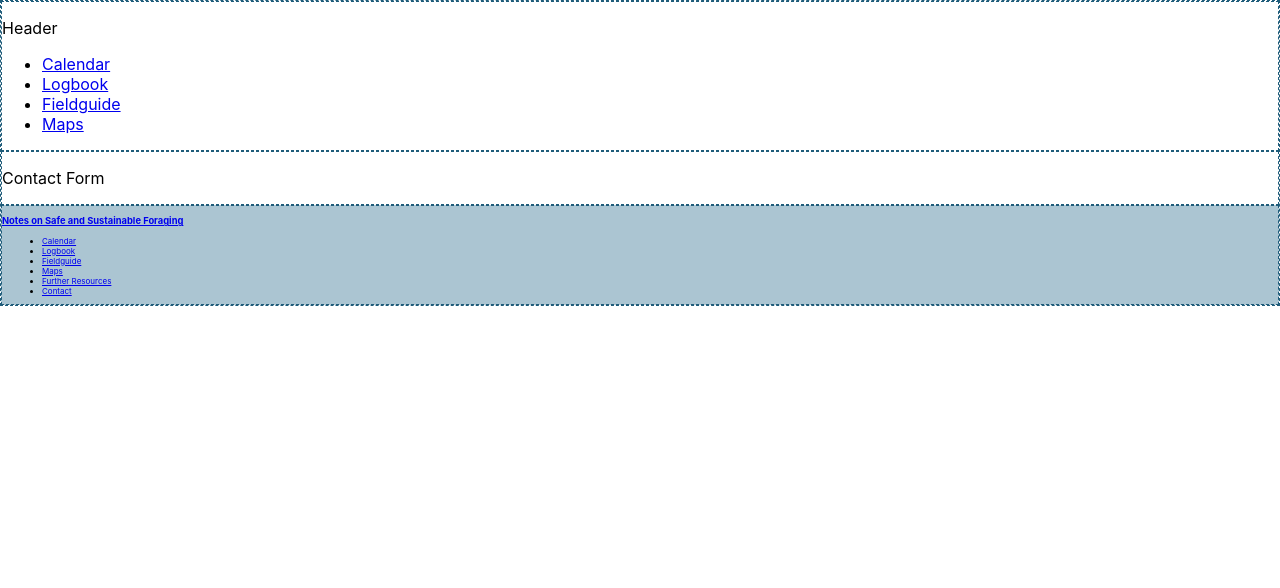
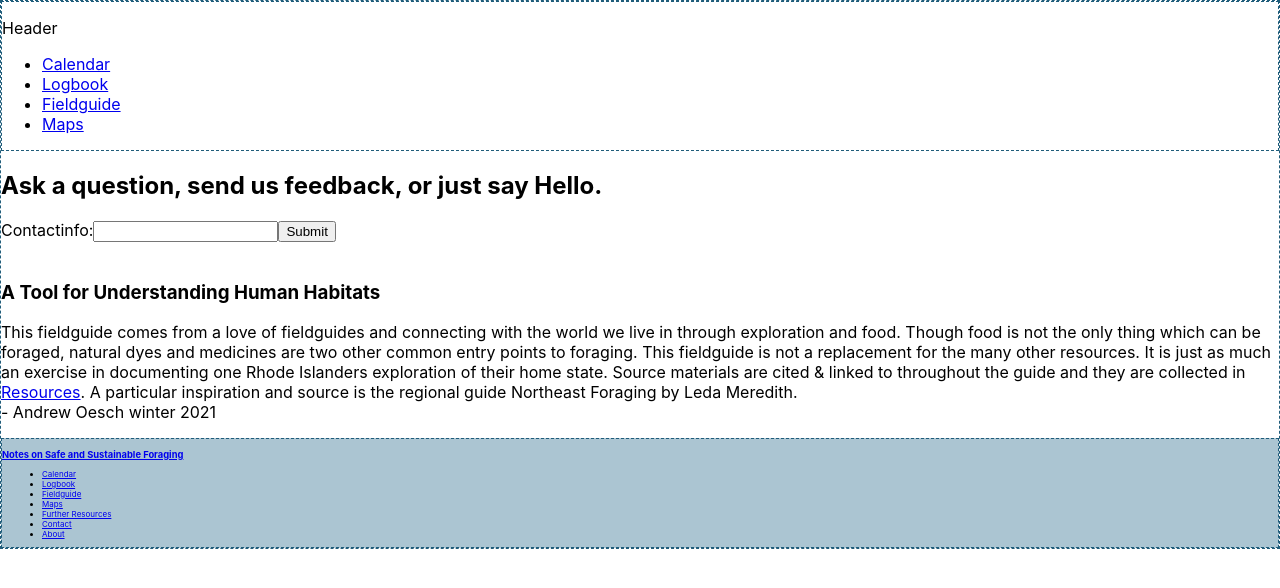
Before and after one commit to Cuckoo-Clock/forageCalendar-React, a React (Create React App) app: page /contact in a window 1280 px wide. Shown: the top 588 px of the page. Built offline with nearby package versions, Linux system fonts and the light colour scheme.

Commit message:
continued to flush out the flow

```diff
--- a/src/App.js
+++ b/src/App.js
@@ -1,70 +1,70 @@
+import "./App.css";
+import {
+  BrowserRouter as Router,
+  Switch,
+  Route,
+  Redirect,
+} from "react-router-dom";
+import React, { Component, useState } from "react";
 
-import './App.css';
-import { BrowserRouter as Router, Switch, Route, Redirect } from "react-router-dom";
-import React, { Component, useState } from 'react';
-
-import Header from './components/Header';
+import Header from "./components/Header";
 import Footer from "./components/Footer";
 import Calendar from "./components/Calendar";
 import Logbook from "./components/Logbook";
 import Fieldguide from "./components/Fieldguide";
 import Maps from "./components/Maps";
-import Resources from './components/Reources';
+import Resources from "./components/Reources";
 import Lost from "./components/Lost";
 import Contact from "./components/Contact";
-import FieldguideEntry from './components/FieldguideEntry';
+import FieldguideEntry from "./components/FieldguideEntry";
 import Safepractices from "./components/Safepractices";
 
 import { mushrooms } from "./shared/mushroomIndex";
-
-
+import Backend from "./components/Backend";
 
 //bring the mushrooms into state at this level.
 
-
-
-class App extends Component{
-  constructor(props){
-    super(props)
-    this.state= {mushrooms: mushrooms}
+class App extends Component {
+  constructor(props) {
+    super(props);
+    this.state = { mushrooms: mushrooms };
   }
 
-
-
- render(){
-  const FieldguidePage = ({match}) => {
-    return(
-
+  render() {
+    const FieldguidePage = ({ match }) => {
+      return (
         <FieldguideEntry
-      specimen={this.state.mushrooms.filter(mushroom => mushroom.binomial.toLowerCase().replace(/\s/g, '-') === match.params.binomial)[0] }
+          specimen={
+            this.state.mushrooms.filter(
+              (mushroom) =>
+                mushroom.binomial.toLowerCase().replace(/\s/g, "-") ===
+                match.params.binomial
+            )[0]
+          }
         />
-    )
-
-  }
+      );
+    };
 
     return (
-
       <Router>
-
         <Header />
         <Switch>
-        <Route path="/calendar" component={Calendar}/>
-          <Route  exact path ="/fieldguide/" component={Fieldguide}/>
-          <Route path='/fieldguide/:binomial' component={FieldguidePage} />
-          <Route path='/safepractices' component={Safepractices}/>
-          <Route path="/logbook" component={Logbook}/>
-          <Route path="/maps" component={Maps}/>
-          <Route path="/resources" component={Resources}/>
-          <Route path="/contact" component={Contact}/>
-          <Route path='/lost-in-the-Fieldguide' component={Lost} />
-
-          <Redirect to='/lost-in-the-Fieldguide'/>
+          <Route path="/calendar" component={Calendar} />
+          <Route exact path="/fieldguide/" component={Fieldguide} />
+          <Route path="/fieldguide/:binomial" component={FieldguidePage} />
+          <Route path="/safepractices" component={Safepractices} />
+          <Route path="/logbook" component={Logbook} />
+          <Route path="/maps" component={Maps} />
+          <Route path="/resources" component={Resources} />
+          <Route path="/contact" component={Contact} />
+          <Route path="/lost-in-the-Fieldguide" component={Lost} />
+          <Route path="/backend" component={Backend} />{" "}
+          {/*should perhaps set state to get rid of header and footer*/}
+          <Redirect to="/lost-in-the-Fieldguide" />
         </Switch>
 
-
-        <Footer className="footer"/>
+        <Footer className="footer" />
       </Router>
-
     );
   }
 }
--- a/src/components/Contact.jsx
+++ b/src/components/Contact.jsx
@@ -1,9 +1,75 @@
-import React from "react";
+import React, { Component } from "react";
+import { Link } from "react-router-dom";
 
-export default function Contact(){
-    return(
-        <div>
-            <p>Contact Form</p>
-        </div>
+//use this in the logbook as well.
+export class ContactForm extends Component {
+  constructor(props) {
+    super(props);
+    this.state = {
+      value: "",
+    };
+    this.handleChange = this.handleChange.bind(this);
+    this.handleSubmit = this.handleSubmit.bind(this);
+  }
+
+  //   these could easily be redone with statehooks
+
+  handleChange(ev) {
+    this.setState({ value: ev.target.value });
+  }
+  handleSubmit(ev) {
+    alert(`contact form biz:${this.state.value}`);
+    ev.preventDefault();
+  }
+
+  render() {
+    return (
+      <>
+        <form onSubmit={this.handleSubmit}>
+          <label htmlFor="ContactInfo">
+            Contactinfo:
+            <input
+              type="text"
+              name="ContactInfo"
+              value={this.state.value}
+              onChange={this.handleChange}
+            />
+          </label>
+          <input type="submit" value="Submit" />
+        </form>
+      </>
     );
+  }
 }
+
+function About() {
+  return (
+    <article>
+      <h3>A Tool for Understanding Human Habitats</h3>
+      <p>
+        This fieldguide comes from a love of fieldguides and connecting with the
+        world we live in through exploration and food. Though food is not the
+        only thing which can be foraged, natural dyes and medicines are two
+        other common entry points to foraging. This fieldguide is not a
+        replacement for the many other resources. It is just as much an exercise
+        in documenting one Rhode Islanders exploration of their home state.
+        Source materials are cited & linked to throughout the guide and they are
+        collected in <Link to="/resources">Resources</Link>. A particular
+        inspiration and source is the regional guide Northeast Foraging by Leda
+        Meredith.
+        <br /> - Andrew Oesch winter 2021
+      </p>
+    </article>
+  );
+}
+
+export default function Contact() {
+  return (
+    <>
+      <h2>Ask a question, send us feedback, or just say Hello.</h2>
+      <ContactForm />
+      <br />
+      <About />
+    </>
+  );
+}
--- a/src/components/Fieldguide.jsx
+++ b/src/components/Fieldguide.jsx
@@ -4,16 +4,21 @@ import { mushrooms } from "../shared/mushroomIndex";
 import { BrowserRouter as Router, Switch, Route, Link } from "react-router-dom";
 import BinomialEntry from "./FieldguideEntry";
 
-function MushroomRouter({mushrooms}) {
+function MushroomRouter({ mushrooms }) {
+  const fieldguide = mushrooms.map((mushroom) => {
+    let id = mushroom.binomial.toLowerCase().replace(/\s/g, "-");
 
-    const fieldguide = mushrooms.map( mushroom => {
-        let id = mushroom.binomial.toLowerCase().replace(/\s/g, '-');
-
-        return(
+    return (
       <>
-            <Link onClick={()=>{console.log(id)}} key={id} to={`/fieldguide/${id}`}>
-            <div className="fieldguide-item" >
-                <img src={mushroom.photo} alt={mushroom.binomial}/>
+        <Link
+          onClick={() => {
+            console.log(id);
+          }}
+          key={id}
+          to={`/fieldguide/${id}`}
+        >
+          <div className="fieldguide-item">
+            <img src={mushroom.photo} alt={mushroom.binomial} />
             <p>{mushroom.names}</p>
             <p>{mushroom.binomial}</p>
           </div>
@@ -21,19 +26,15 @@ function MushroomRouter({mushrooms}) {
       </>
     );
   });
-    return(
-    <>
-    {fieldguide}
-    </>
-    );
+  return <>{fieldguide}</>;
 }
 
-export default function Fieldguide(){
-    return(
+export default function Fieldguide() {
+  return (
     <div>
-            <p>Fieldguide</p>
-            <MushroomRouter mushrooms={mushrooms}/>
-
+      <p>breadcrumbs fieldguide//</p>
+      <br />
+      <MushroomRouter mushrooms={mushrooms} />
     </div>
   );
 }
--- a/src/components/FieldguideEntry.jsx
+++ b/src/components/FieldguideEntry.jsx
@@ -35,6 +35,8 @@ function PhotoDisplay({ photo, photos }) {
 export default function FieldguideEntry({ specimen }) {
   return (
     <>
+      <p>breadcrumbs fieldguide//{specimen.binomial}</p>
+      <br />
       <h2>
         <i>{specimen.binomial}</i>
       </h2>
--- a/src/components/Footer.jsx
+++ b/src/components/Footer.jsx
@@ -1,12 +1,13 @@
 import React from "react";
 import { Link } from "react-router-dom";
 
-
-export default function Footer(props){
-    return(
+export default function Footer(props) {
+  return (
     <div className={props.className}>
       <nav>
-            <Link to="/safepractices"><h3>Notes on Safe and Sustainable Foraging</h3></Link>
+        <Link to="/safepractices">
+          <h3>Notes on Safe and Sustainable Foraging</h3>
+        </Link>
         <ul>
           <li>
             <Link to="/calendar">Calendar</Link>
@@ -26,7 +27,9 @@ export default function Footer(props){
           <li>
             <Link to="/contact">Contact</Link>
           </li>
-
+          <li>
+            <Link to="/contact">About</Link>
+          </li>
         </ul>
       </nav>
       {props.children}
--- a/src/components/Logbook.jsx
+++ b/src/components/Logbook.jsx
@@ -1,17 +1,16 @@
-import React from "react";
+import React, { useState } from "react";
 
-function LoginModal(){
-    return(
-        <>
-        {/*  <Modal> */} {/* whadda i need to import?*/}
-        <p>it's a login modal</p>
-        {/*  </Modal> */}
-        </>
-    );
+function LoginModal() {
+  // return <Form />;
 }
 
-export default function Logbook(){
-    return(
+// use oauth?
+
+// https://www.telerik.com/blogs/how-to-build-custom-forms-react-hooks
+// https://rangle.io/blog/simplifying-controlled-inputs-with-hooks/
+
+export default function Logbook() {
+  return (
     <div>
       <LoginModal />
       <p>Logbook</p>
```
Also changed, not shown: public/manifest.json, 2 other files (tests, documents, lock files or other folders). Lines whose indentation alone changed are shown as unchanged.
